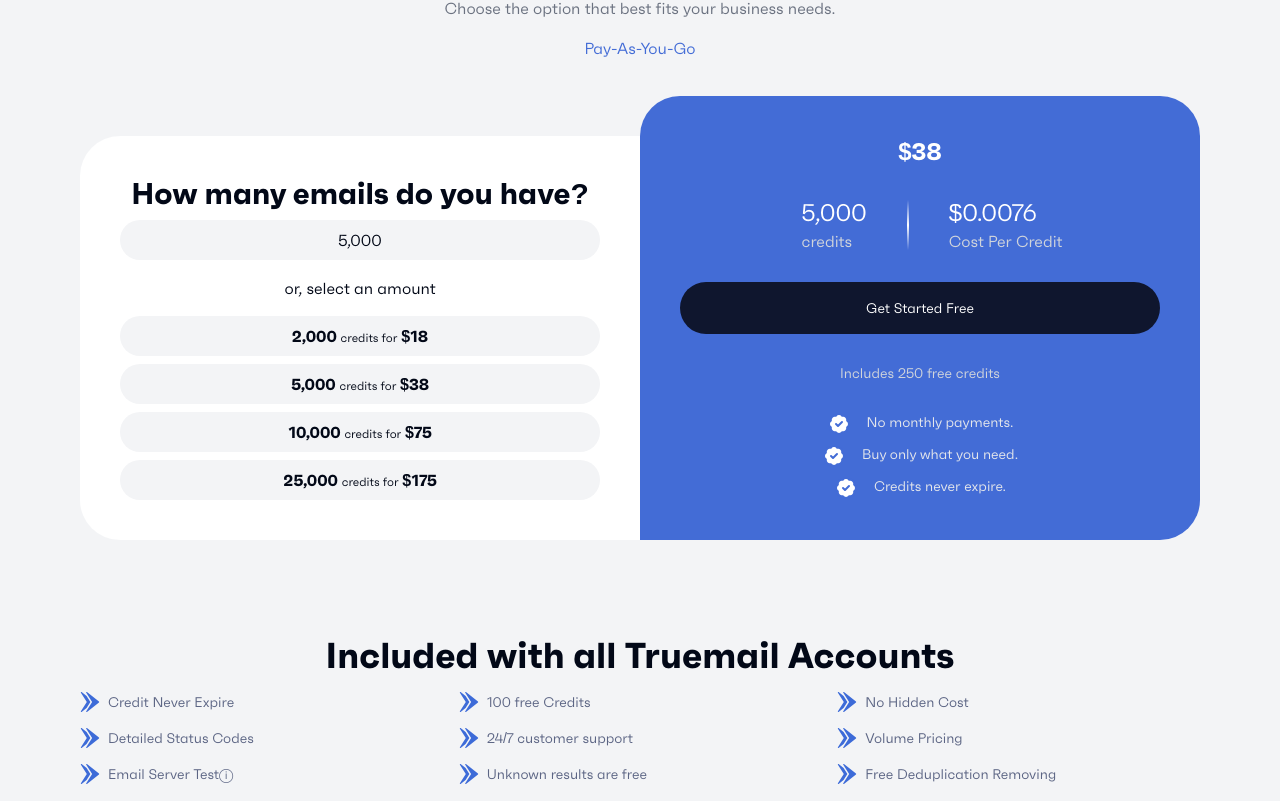
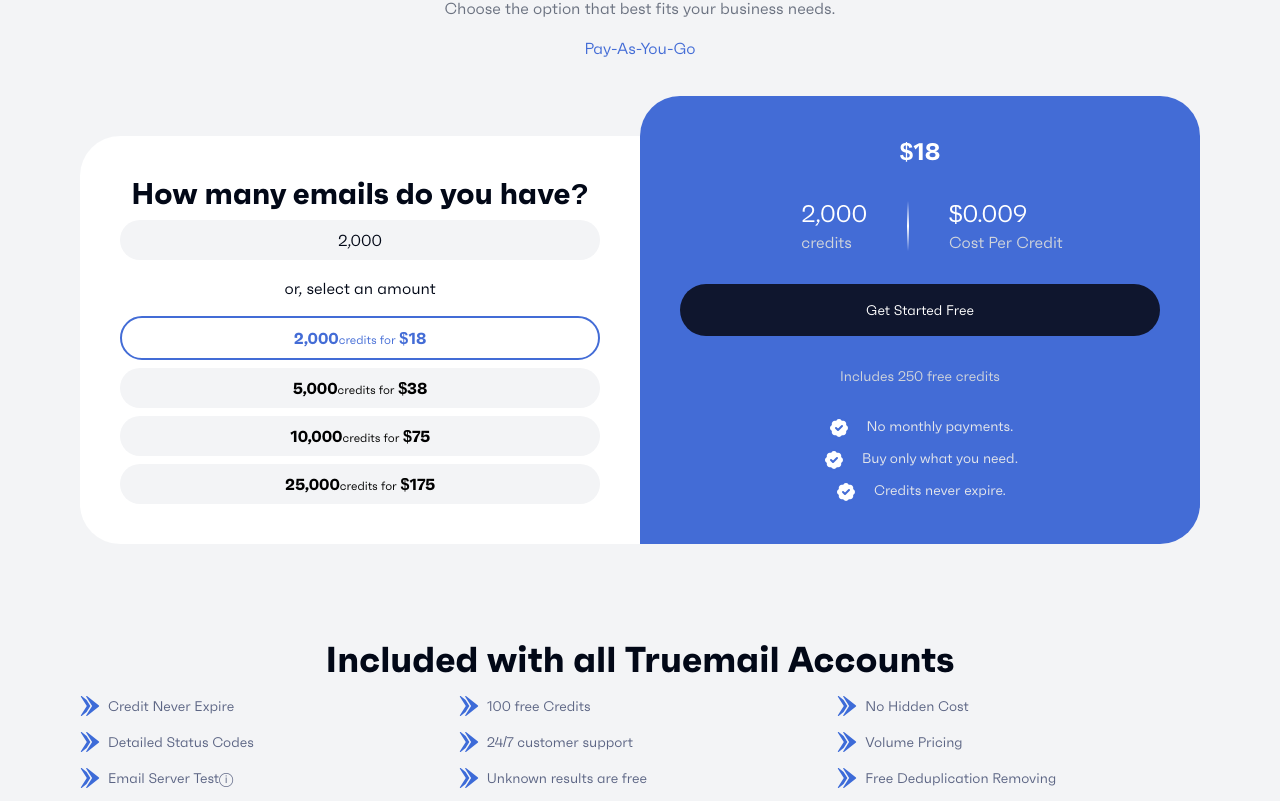
Before and after one commit to ahmad-saqi/truemail, a React (Vite) app: page / in a window 1280 px wide. Shown: the part 1779-2580 px from the top of the page. Built offline with nearby package versions, Linux system fonts and the light colour scheme; no server answers.

Commit message:
seventh commit

```diff
--- a/src/components/imagecomp.tsx
+++ b/src/components/imagecomp.tsx
@@ -3,7 +3,7 @@
 
 const Imagecomp = () => {
   return (
-    <div className="rounded-4xl rel hidden border-2 border-white/50 bg-white/25 pl-10 pr-6 pt-6 backdrop-blur-md md:h-[60.5%] md:w-[50%] lg:block xl:h-[78.5%] xl:w-[70%]">
+    <div className="rounded-4xl rel hidden border-2 rounded-3xl border-white/50 bg-white/25 pl-10 pr-6 pt-6 backdrop-blur-md md:h-[60.5%] md:w-[50%] lg:block xl:h-[78.5%] xl:w-[70%]">
       <div className="relative flex gap-4">
         <p className="w-[60%] text-2xl font-bold text-white lg:text-6xl">
           Very good works are waiting for you Login Now!!!
--- a/src/components/landing/pricing.tsx
+++ b/src/components/landing/pricing.tsx
@@ -1,8 +1,45 @@
+import { useState } from "react";
+
 import { BadgeCheck } from "lucide-react";
 
+import Image5000 from "../../assets/img/Frame.png";
 import Line from "../../assets/img/pricing.svg";
 
+// update path if needed
+
+const pricingData = [
+  {
+    id: 1,
+    price: "$18",
+    credits: "2,000",
+    costPerCredit: "$0.009",
+  },
+  {
+    id: 2,
+    price: "$38",
+    credits: "5,000",
+    costPerCredit: "$0.0076",
+    image: Image5000, // only this option has an image
+  },
+  {
+    id: 3,
+    price: "$75",
+    credits: "10,000",
+    costPerCredit: "$0.0075",
+  },
+  {
+    id: 4,
+    price: "$175",
+    credits: "25,000",
+    costPerCredit: "$0.007",
+  },
+];
+
 const Pricing = () => {
+  const [pricing, setPricing] = useState(pricingData[0]);
+
+  const isActive = (id: number) => pricing.id === id;
+
   return (
     <div
       id="pricing"
@@ -14,44 +51,57 @@
       </p>
       <p className="text-primary">Pay-As-You-Go</p>
       <div className="mt-5 grid w-full lg:grid-cols-2">
+        {/* Left Pricing Options */}
         <div className="mx-5 space-y-2 rounded-[40px] bg-white p-10 lg:mx-0 lg:mt-10 lg:rounded-none lg:rounded-l-[40px]">
           <h1 className="text-center text-3xl font-bold">
             How many emails do you have?
           </h1>
           <p className="w-full rounded-full bg-gray-100 py-2 text-center">
-            5,000
+            {pricing.credits}
           </p>
           <p className="w-full py-2 text-center">or, select an amount</p>
-          <p className="w-full rounded-full bg-gray-100 py-2 text-center font-bold">
-            2,000 <span className="text-xs font-light">credits for</span> $18
-          </p>
-          <p className="w-full rounded-full bg-gray-100 py-2 text-center font-bold">
-            5,000 <span className="text-xs font-light">credits for</span> $38
-          </p>
-          <p className="w-full rounded-full bg-gray-100 py-2 text-center font-bold">
-            10,000 <span className="text-xs font-light">credits for</span> $75
-          </p>
-          <p className="w-full rounded-full bg-gray-100 py-2 text-center font-bold">
-            25,000 <span className="text-xs font-light">credits for</span> $175
-          </p>
+
+          {pricingData.map((item) => (
+            <button
+              key={item.id}
+              onClick={() => setPricing(item)}
+              className={`w-full rounded-full py-2 text-center font-bold transition-all duration-200 ${
+                isActive(item.id)
+                  ? "border-2 border-primary bg-white text-primary"
+                  : "bg-gray-100 text-black"
+              }`}
+            >
+              {item.credits}
+              <span className="text-xs font-light">credits for</span>{" "}
+              {item.price}
+            </button>
+          ))}
+
         </div>
+
+        {/* Right Pricing Summary */}
         <div className="flex flex-col items-center justify-between gap-2 rounded-[40px] bg-primary p-10 lg:rounded-none lg:rounded-r-[40px] lg:rounded-t-[40px]">
-          <h1 className="text-2xl font-bold text-white">$38</h1>
+          <h1 className="text-2xl font-bold text-white">{pricing.price}</h1>
           <div className="ml-6 flex w-full items-center justify-center gap-10">
             <div>
-              <h1 className="text-2xl text-white">5,000</h1>
+              <h1 className="text-2xl text-white">{pricing.credits}</h1>
               <p className="text-gray-300">credits</p>
             </div>
             <img src={Line} alt="" />
             <div>
-              <h1 className="text-2xl text-white">$0.0076</h1>
+              <h1 className="text-2xl text-white">{pricing.costPerCredit}</h1>
               <p className="text-gray-300">Cost Per Credit</p>
             </div>
           </div>
+
+          {/* Image display if available */}
+
+
           <button className="w-full rounded-full bg-[#0F162E] py-4 text-sm text-white">
             Get Started Free
           </button>
           <p className="text-sm text-gray-300">Includes 250 free credits</p>
+
           <div className="flex flex-col items-center justify-center gap-2">
             <div className="flex gap-4">
               <BadgeCheck className="fill-white text-primary" />
--- a/src/components/landing/test-email.tsx
+++ b/src/components/landing/test-email.tsx
@@ -34,7 +34,7 @@
             name=""
             id=""
             placeholder="email@example.com"
-            className="w-full rounded-full bg-white px-6 py-2 placeholder:text-xs hover:drop-shadow-lg duration-300"
+            className="w-full rounded-full bg-white px-6 py-2 placeholder:text-xs hover:drop-shadow-lg duration-300 border  focus:border-primary focus:outline-none focus:ring-0"
           />
           <button className="rounded-full bg-primary px-8 py-2 text-xs text-white hover:bg-gray-100 border border-primary hover:text-primary">
             Verify
--- a/src/pages/signupPage.tsx
+++ b/src/pages/signupPage.tsx
@@ -164,12 +164,12 @@
                 </legend>
               </fieldset>
 
-              <div className="flex h-full w-full items-center gap-2 rounded-3xl bg-[#F0EDFFCC] p-3 transition-shadow duration-500 hover:shadow-md">
+              <div className="flex h-full w-full items-center gap-2  rounded-3xl bg-[#F0EDFFCC] p-3 transition-shadow duration-500 hover:shadow-md">
                 <BsPerson className="ml-2 size-6" />
                 <input
                   type="text"
                   placeholder="Enter Full Name"
-                  className="mr-3 w-full outline-none"
+                  className="mr-3 w-full outline-none bg-[#F0EDFFCC] "
                   value={username}
                   onChange={(e) => {
                     setUsername(e.target.value);
@@ -182,12 +182,12 @@
                 <p className="text-sm text-red-500">{usernameError}</p>
               )}
 
-              <div className="flex h-full w-full items-center gap-2 rounded-3xl bg-[#F0EDFFCC] p-3 transition-shadow duration-500 hover:shadow-md">
+              <div className="flex h-full w-full items-center gap-2  rounded-3xl bg-[#F0EDFFCC] p-3 transition-shadow duration-500 hover:shadow-md">
                 <IoMailUnreadOutline className="ml-2 size-6" />
                 <input
                   type="email"
                   placeholder="Enter Email"
-                  className="mr-3 w-full outline-none"
+                  className="mr-3 w-full outline-none bg-[#F0EDFFCC] "
                   value={email}
                   onChange={(e) => {
                     setEmail(e.target.value);
@@ -200,13 +200,13 @@
                 <p className="text-sm text-red-500">{emailError}</p>
               )}
 
-              <div className="flex h-full w-full items-center gap-2 rounded-3xl bg-[#F0EDFFCC] p-3 transition-shadow duration-500 hover:shadow-md">
+              <div className="flex h-full w-full items-center gap-2  rounded-3xl bg-[#F0EDFFCC] p-3 transition-shadow duration-500 hover:shadow-md">
                 <AiTwotoneLock className="ml-2 size-6" />
                 <div className="flex w-full items-center">
                   <input
                     type={eye ? "password" : "text"}
                     placeholder="Enter Password"
-                    className="w-full outline-none"
+                    className="w-full outline-none bg-[#F0EDFFCC] "
                     value={password}
                     onChange={(e) => {
                       setPassword(e.target.value);
```
Also changed, not shown: src/assets/img/Frame.png (added).
